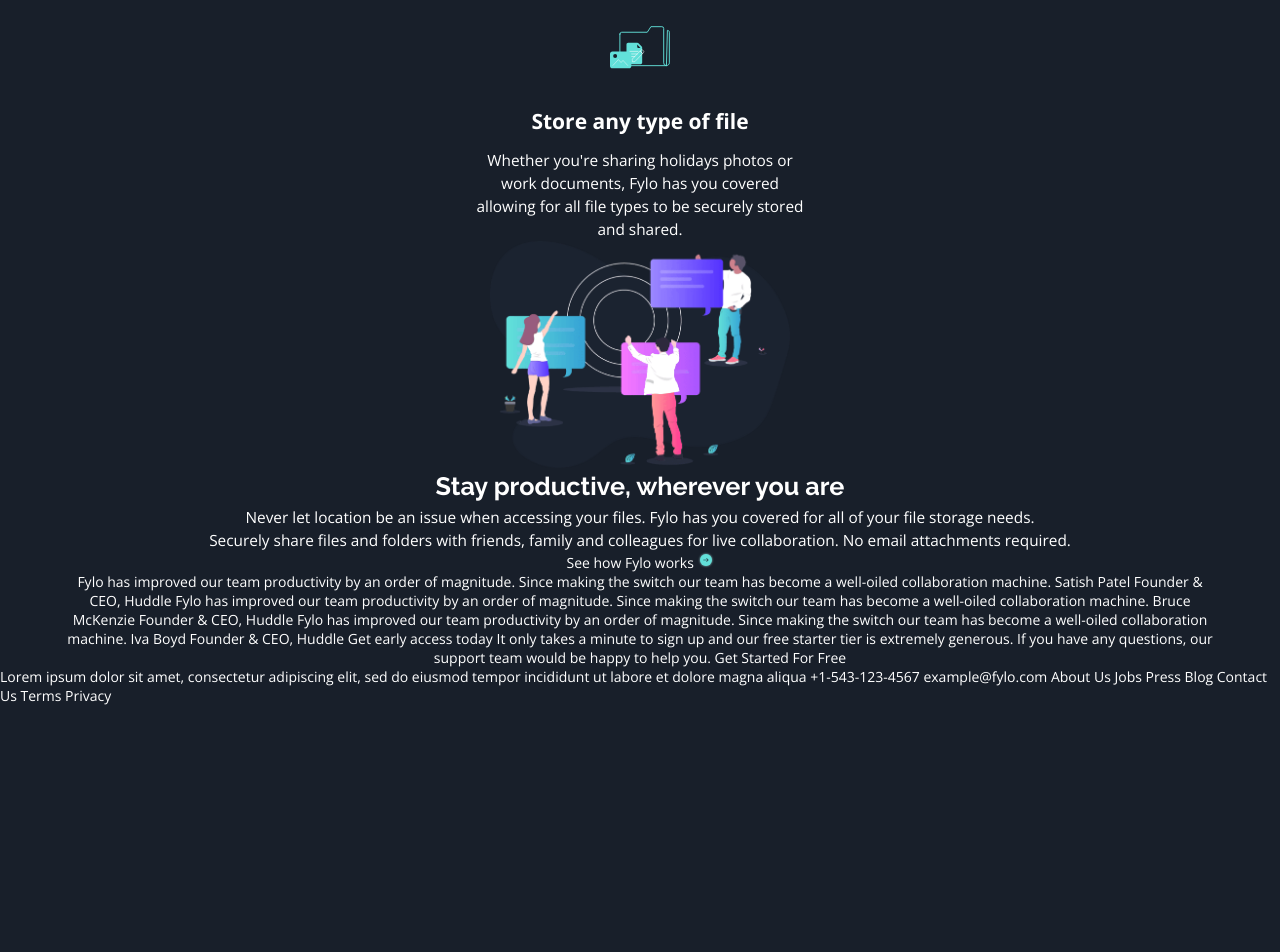
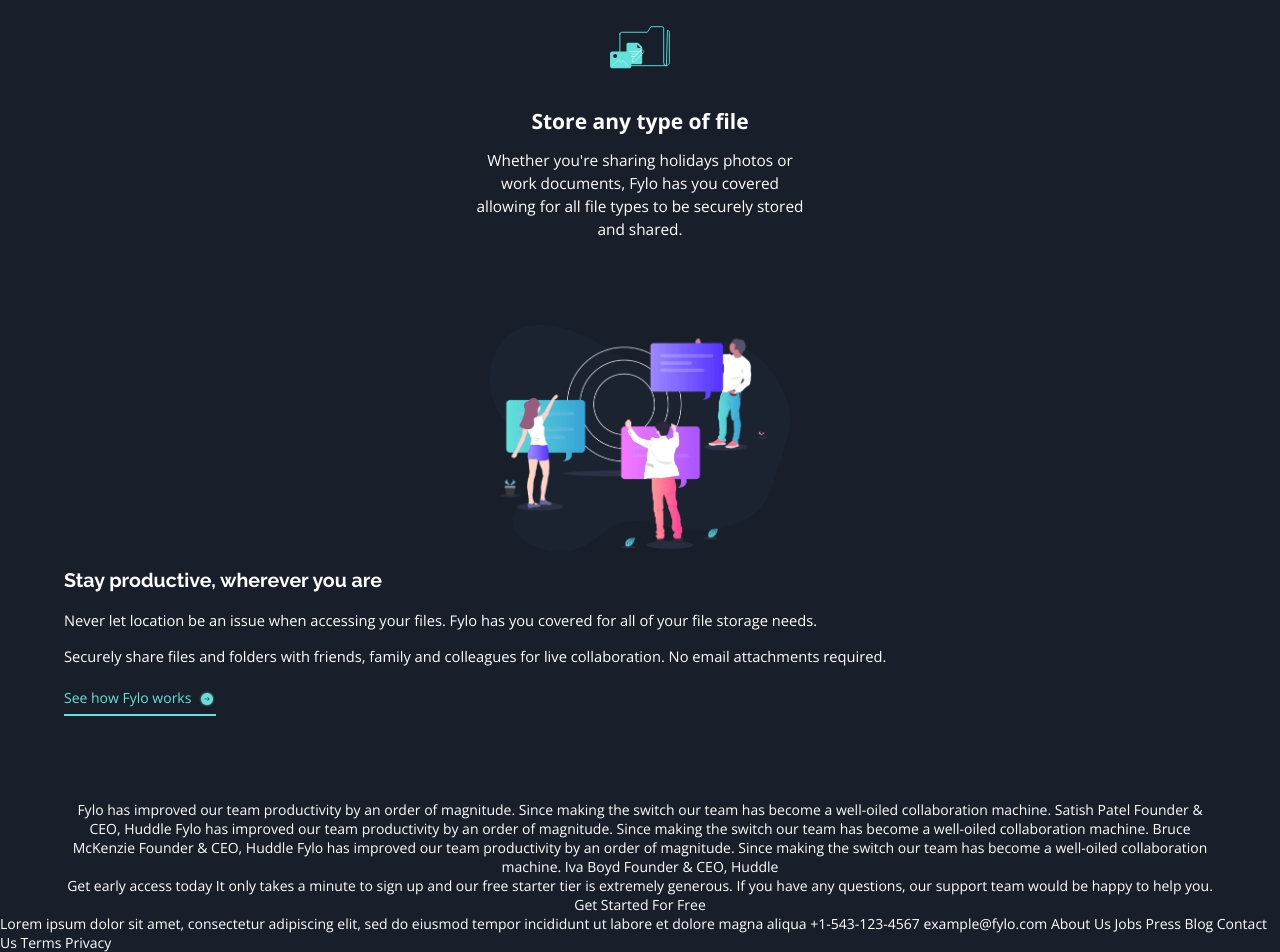
Before and after one commit to ManuelNZ20/fylo-dark-project-responsive, a plain HTML site: page index.html in a window 1280 px wide. Shown: the part 1546-2498 px from the top of the page. Before the commit the page ends 2251 px from the top, so only its background shows below. Drawn offline with nearby package versions, Linux system fonts and the light colour scheme.

Commit message:
section link end

```diff
--- a/css/styles.css
+++ b/css/styles.css
@@ -136,3 +136,30 @@
   margin: auto;
   width: 60px;
 }
+.info_works {
+  margin: 6em 0;
+  grid-template-rows: repeat(4,auto);
+  text-align: left;
+  gap:1em;
+}
+
+.title_works {
+  text-align: left;
+  font-size: 1.4em;
+}
+.description_works {
+  font-size: 1.05em;
+}
+
+.link_works {
+  width: 152px;
+  border-bottom: 2px solid var(--cyan);
+  padding:.5em 0;
+}
+.text_link {
+  color:var(--cyan);
+  margin-right: .3em;
+}
+.img_link_works {
+  vertical-align: bottom;
+}
--- a/index.html
+++ b/index.html
@@ -97,14 +97,13 @@
         attachments required.
       </p>
       <div class="link_works">
+        <span class="text_link">
           See how Fylo works
+        </span>
         <img src="./images/icon-arrow.svg" alt="" class="img_link_works">
       </div>
     </section>
-
-
-
-
+    <section class="testimonial_team container">
       Fylo has improved our team productivity by an order of magnitude. Since making the switch our team has
       become a well-oiled collaboration machine.
 
@@ -122,6 +121,7 @@
 
       Iva Boyd
       Founder & CEO, Huddle
+    </section>
 
     Get early access today
 
```
Lines whose indentation alone changed are shown as unchanged.
